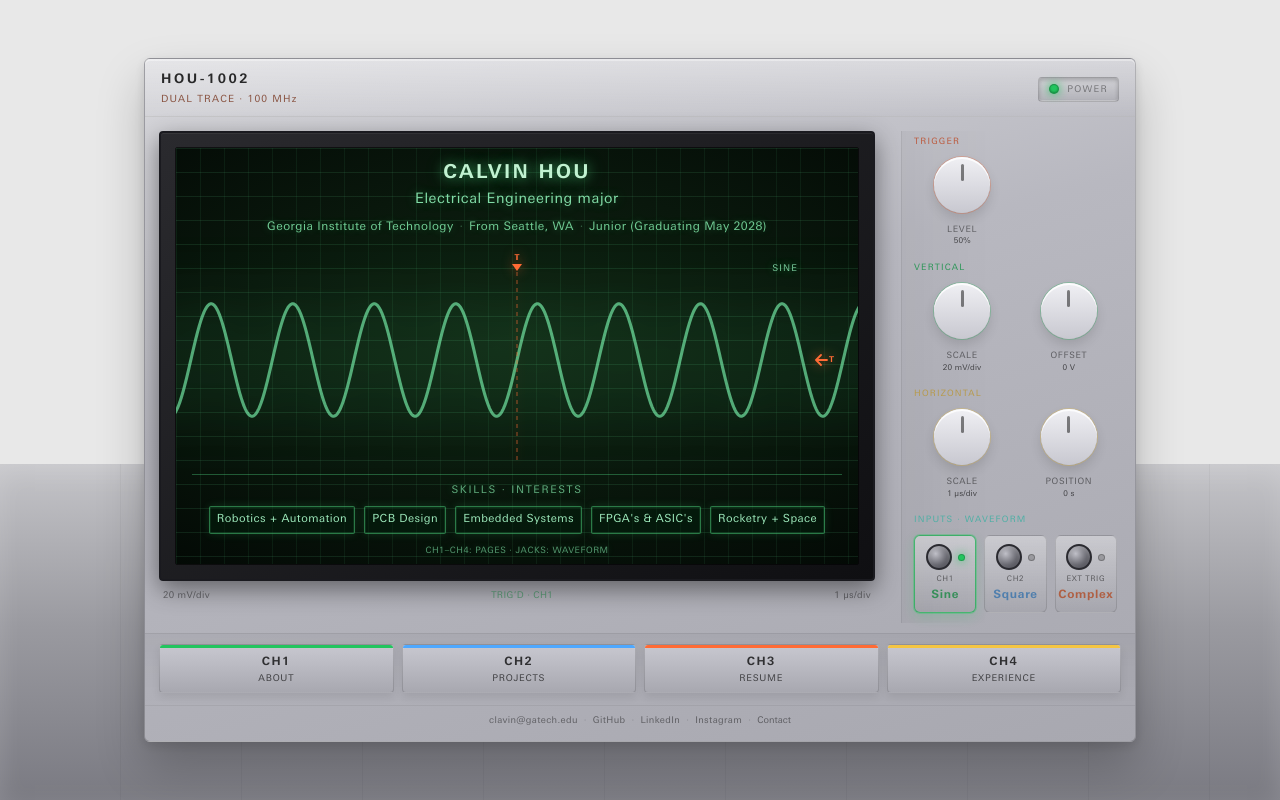
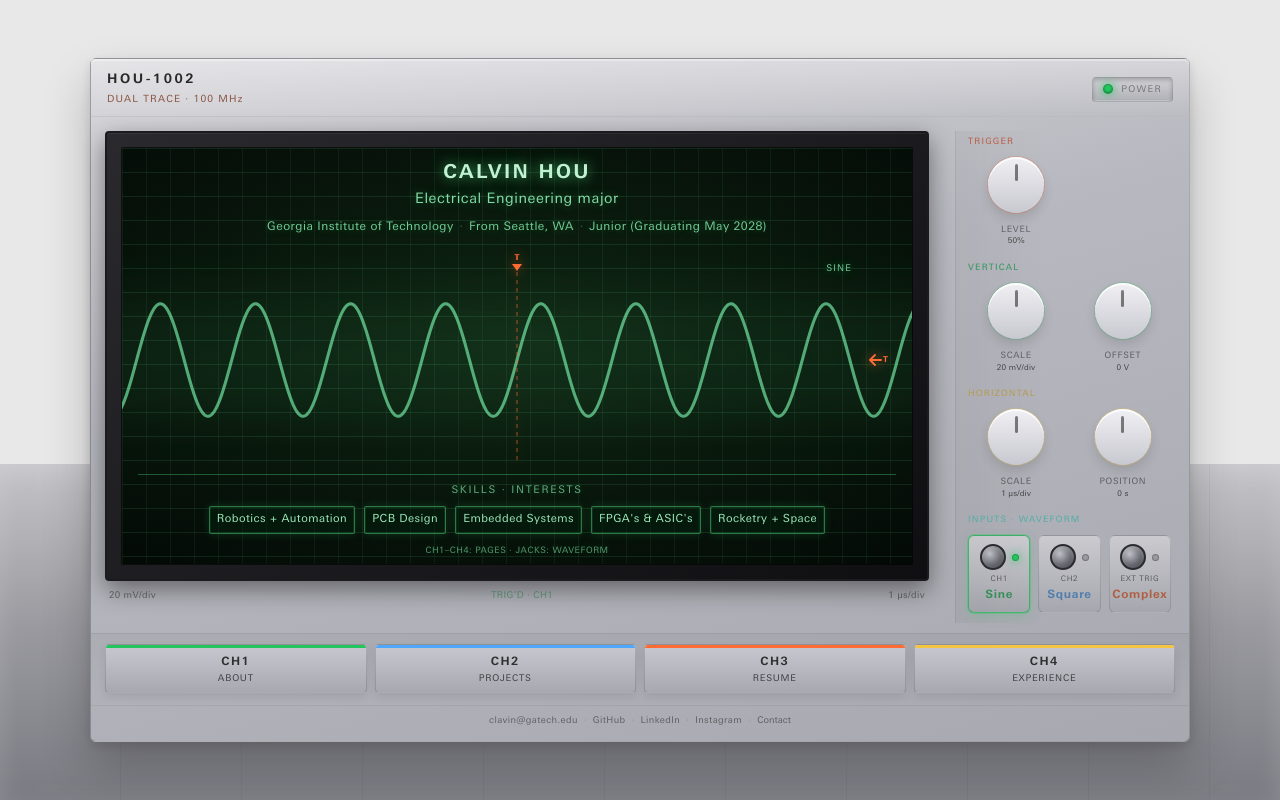
Before and after one commit to clavinohou/portfolio, a React (Vite) app: page / in a window 1280 px wide. Built offline with nearby package versions, Linux system fonts and the light colour scheme.

Commit message:
fixed trigger and horizontal scaling

```diff
--- a/src/components/Oscilloscope.css
+++ b/src/components/Oscilloscope.css
@@ -26,15 +26,15 @@
 }
 
 .bench-stage--home .scope-chassis {
-  max-height: calc(100dvh - clamp(12px, 3vmin, 28px));
-  overflow: hidden;
+  max-height: none;
+  overflow: visible;
 }
 
 .bench-stage--home .scope-phosphor {
   min-height: clamp(240px, min(36vh, 50vmin), 520px);
 }
 
-@media (max-width: 768px) {
+@media (max-width: 768px) and (max-aspect-ratio: 4 / 3) {
   .bench-stage {
     min-height: auto;
     overflow: visible;
@@ -92,6 +92,23 @@
   will-change: transform;
 }
 
+.scope-fit-frame {
+  flex: 0 0 auto;
+}
+
+.scope-fit-frame.is-fitted {
+  position: relative;
+  min-width: 0;
+  overflow: visible;
+}
+
+.scope-fit-frame.is-fitted .scope-chassis {
+  position: absolute;
+  top: 0;
+  left: 0;
+  transform-origin: top left;
+}
+
 .scope-chassis {
   --scope-accent-orange: #ff6b35;
   --scope-accent-yellow: #f4c542;
@@ -100,8 +117,9 @@
   --scope-accent-cyan: #5eead4;
   --scope-accent-red: #ef4444;
 
-  /* Scale with viewport but keep proportions similar to laptop view */
-  width: min(1100px, 94vw, 124vh);
+  /* Width follows the display. Short landscape screens are fitted by scaling
+     the complete chassis uniformly, rather than narrowing this one axis. */
+  width: min(1100px, 94vw);
   border-radius: 6px;
   background: linear-gradient(165deg, #d8d8dc 0%, #b8b8c0 40%, #a8a8b0 100%);
   border: 1px solid rgba(0, 0, 0, 0.18);
@@ -2245,7 +2263,7 @@
   background: rgba(255, 255, 255, 0.8);
 }
 
-@media (max-width: 1000px) {
+@media (max-width: 1000px) and (max-aspect-ratio: 4 / 3) {
   .scope-chassis-main {
     grid-template-columns: 1fr;
   }
@@ -2275,7 +2293,9 @@
   .scope-phosphor {
     min-height: clamp(240px, min(40vmin, 48vh), 500px);
   }
-
+}
+
+@media (max-width: 1000px) {
   .project-card {
     grid-template-columns: 140px 1fr;
   }
@@ -2303,7 +2323,7 @@
   }
 }
 
-@media (max-width: 640px) {
+@media (max-width: 640px) and (max-aspect-ratio: 4 / 3) {
   .scope-channel-panel {
     grid-template-columns: repeat(2, 1fr);
   }
@@ -2316,7 +2336,9 @@
   .scope-controls-section.scope-input-section {
     grid-column: auto;
   }
-
+}
+
+@media (max-width: 640px) {
   .project-card {
     grid-template-columns: 1fr;
   }
--- a/src/components/Oscilloscope.jsx
+++ b/src/components/Oscilloscope.jsx
@@ -1,5 +1,5 @@
 import { motion } from 'framer-motion'
-import { useCallback, useEffect, useMemo, useRef, useState } from 'react'
+import { useCallback, useEffect, useLayoutEffect, useMemo, useRef, useState } from 'react'
 import { siteContent } from '../content/siteContent'
 import { publicUrl } from '../utils/publicUrl'
 import { thumbPreloadUrl } from '../utils/imageSources'
@@ -184,26 +184,40 @@ const WAVE_LIMITS = [
   sampledWaveLimits(complexWaveY, COMPLEX_PERIOD),
 ]
 
-/** Find a consistent crossing used to lock the trace. */
-function risingCrossingX(shapeIndex, rawTriggerY) {
+/** Find a consistent visually-rising crossing used to lock the trace. */
+function triggerCrossingX(shapeIndex, rawTriggerY) {
+  const limits = WAVE_LIMITS[shapeIndex]
+  const triggerY = Math.min(limits.max, Math.max(limits.min, rawTriggerY))
+
   if (shapeIndex === 0) {
-    const ratio = Math.min(1, Math.max(-1, (rawTriggerY - 50) / 23))
+    const ratio = Math.min(1, Math.max(-1, (triggerY - 50) / 23))
     return ((Math.PI - Math.asin(ratio)) / (2 * Math.PI)) * 24
   }
   if (shapeIndex === 1) return 55 / 2
 
   let previousX = 0
   let previousY = complexWaveY(previousX)
-  for (let x = 0.2; x <= COMPLEX_PERIOD; x += 0.2) {
+  let nearestX = previousX
+  let nearestDistance = Math.abs(previousY - triggerY)
+  for (let x = 0.05; x <= COMPLEX_PERIOD; x += 0.05) {
     const y = complexWaveY(x)
-    if (previousY >= rawTriggerY && y <= rawTriggerY) {
+    const distance = Math.abs(y - triggerY)
+    if (distance < nearestDistance) {
+      nearestDistance = distance
+      nearestX = x
+    }
+    if (previousY >= triggerY && y <= triggerY) {
       const span = previousY - y || 1
-      return previousX + ((previousY - rawTriggerY) / span) * (x - previousX)
+      return previousX + ((previousY - triggerY) / span) * (x - previousX)
     }
     previousX = x
     previousY = y
   }
-  return 0
+
+  // At an exact peak or valley the trace touches the level without crossing
+  // it. Lock to that nearest contact so the visible edge still behaves like
+  // a valid trigger point.
+  return nearestX
 }
 
 function voltsGainFromNorm(t) {
@@ -746,10 +760,12 @@ export default function Oscilloscope({
   const [knobHPos, setKnobHPos] = useState(0.5)
   const [waveInputSlug, setWaveInputSlug] = useState('ch1')
   const triggerSlotRef = useRef(null)
+  const scopeChassisRef = useRef(null)
   const triggerDraggingRef = useRef(false)
   const triggerPositionDraggingRef = useRef(false)
   const wavePhaseGroupRef = useRef(null)
   const streamPhaseRef = useRef(0)
+  const [scopeFit, setScopeFit] = useState({ scale: 1, width: 0, height: 0 })
   // Per-project build log counts, shown as a small chip on each project card.
   const blogEntryCountsByProject = useMemo(() => {
     const counts = new Map()
@@ -793,6 +809,70 @@ export default function Oscilloscope({
   const isHome = activeChannel == null
   const isPoweredOn = powerState !== 'off'
   const currentChannel = activeChannel ?? 'about'
+
+  useLayoutEffect(() => {
+    if (!isHome) {
+      setScopeFit({ scale: 1, width: 0, height: 0 })
+      return undefined
+    }
+
+    const chassis = scopeChassisRef.current
+    if (!chassis) return undefined
+
+    let frameId = 0
+    const fitChassis = () => {
+      window.cancelAnimationFrame(frameId)
+      frameId = window.requestAnimationFrame(() => {
+        const viewportWidth = window.visualViewport?.width ?? window.innerWidth
+        const viewportHeight = window.visualViewport?.height ?? window.innerHeight
+
+        // Portrait layouts intentionally scroll. Landscape layouts keep the
+        // complete front panel in one view, using the same uniform scale a
+        // browser zoom-out would apply instead of squeezing either axis.
+        if (viewportWidth / viewportHeight <= 4 / 3) {
+          setScopeFit({ scale: 1, width: 0, height: 0 })
+          return
+        }
+
+        const naturalWidth = chassis.offsetWidth
+        const naturalHeight = chassis.offsetHeight
+        if (naturalWidth <= 0 || naturalHeight <= 0) return
+
+        const horizontalPadding = Math.min(20, Math.max(8, viewportWidth * 0.02))
+        const verticalPadding = Math.min(14, Math.max(6, Math.min(viewportWidth, viewportHeight) * 0.015))
+        const scale = Math.min(
+          1,
+          (viewportWidth - horizontalPadding * 2) / naturalWidth,
+          (viewportHeight - verticalPadding * 2) / naturalHeight,
+        )
+        const next = {
+          scale,
+          width: naturalWidth * scale,
+          height: naturalHeight * scale,
+        }
+        setScopeFit((current) =>
+          Math.abs(current.scale - next.scale) < 0.001 &&
+          Math.abs(current.width - next.width) < 0.5 &&
+          Math.abs(current.height - next.height) < 0.5
+            ? current
+            : next,
+        )
+      })
+    }
+
+    const resizeObserver = new ResizeObserver(fitChassis)
+    resizeObserver.observe(chassis)
+    window.addEventListener('resize', fitChassis)
+    window.visualViewport?.addEventListener('resize', fitChassis)
+    fitChassis()
+
+    return () => {
+      window.cancelAnimationFrame(frameId)
+      resizeObserver.disconnect()
+      window.removeEventListener('resize', fitChassis)
+      window.visualViewport?.removeEventListener('resize', fitChassis)
+    }
+  }, [isHome])
 
   const togglePower = useCallback(() => {
     // Ignore clicks while any transition animation is running (including the
@@ -984,17 +1064,20 @@ export default function Oscilloscope({
   const offsetLabel = formatVolts((knobVPos - 0.5) * voltsOption.volts * 8)
   const delayLabel = formatSeconds((knobHPos - 0.5) * timeOption.seconds * 8)
   const waveLimits = WAVE_LIMITS[selectedWave.shapeIndex]
-  // This portfolio control is deliberately normalized to the signal instead
-  // of modeling an absolute voltage threshold. It remains a full 0–100% range
-  // and vertical offset only moves the displayed waveform.
   const triggerY = 92 - triggerLevel * 84
-  const rawTriggerY = triggerY
+  // The marker lives in screen coordinates while the trace is scaled and
+  // translated inside the SVG. Invert that transform before testing the
+  // waveform, otherwise visible edge contacts are incorrectly marked as
+  // "searching" whenever gain or vertical position changes.
+  const rawTriggerY =
+    50 + (triggerY - waveTransform.vOff - 50) / waveTransform.vGain
   const triggerX = 10 + knobHPos * 80
+  const triggerEdgeTolerance = 0.35
   const triggerLocked =
     isPoweredOn &&
-    rawTriggerY >= waveLimits.min - 0.5 &&
-    rawTriggerY <= waveLimits.max + 0.5
-  const lockedPhase = 110 - risingCrossingX(selectedWave.shapeIndex, rawTriggerY)
+    rawTriggerY >= waveLimits.min - triggerEdgeTolerance &&
+    rawTriggerY <= waveLimits.max + triggerEdgeTolerance
+  const lockedPhase = 110 - triggerCrossingX(selectedWave.shapeIndex, rawTriggerY)
 
   const updateTriggerFromPointer = useCallback((event) => {
     const rect = triggerSlotRef.current?.getBoundingClientRect()
@@ -1129,7 +1212,23 @@ export default function Oscilloscope({
           delay: isHome ? 0.48 : 0,
         }}
       >
-        <div className="scope-chassis">
+        <div
+          className={`scope-fit-frame ${scopeFit.width > 0 ? 'is-fitted' : ''}`}
+          style={
+            scopeFit.width > 0
+              ? { width: scopeFit.width, height: scopeFit.height }
+              : undefined
+          }
+        >
+        <div
+          ref={scopeChassisRef}
+          className="scope-chassis"
+          style={
+            scopeFit.width > 0
+              ? { transform: `scale(${scopeFit.scale})` }
+              : undefined
+          }
+        >
           {/* Top strip: model + power */}
           <div className="scope-chassis-top">
             <div className="scope-model-block">
@@ -1446,6 +1545,7 @@ export default function Oscilloscope({
             </button>
           </div>
           </div>
+          </div>
         </div>
       </motion.div>
 
```
